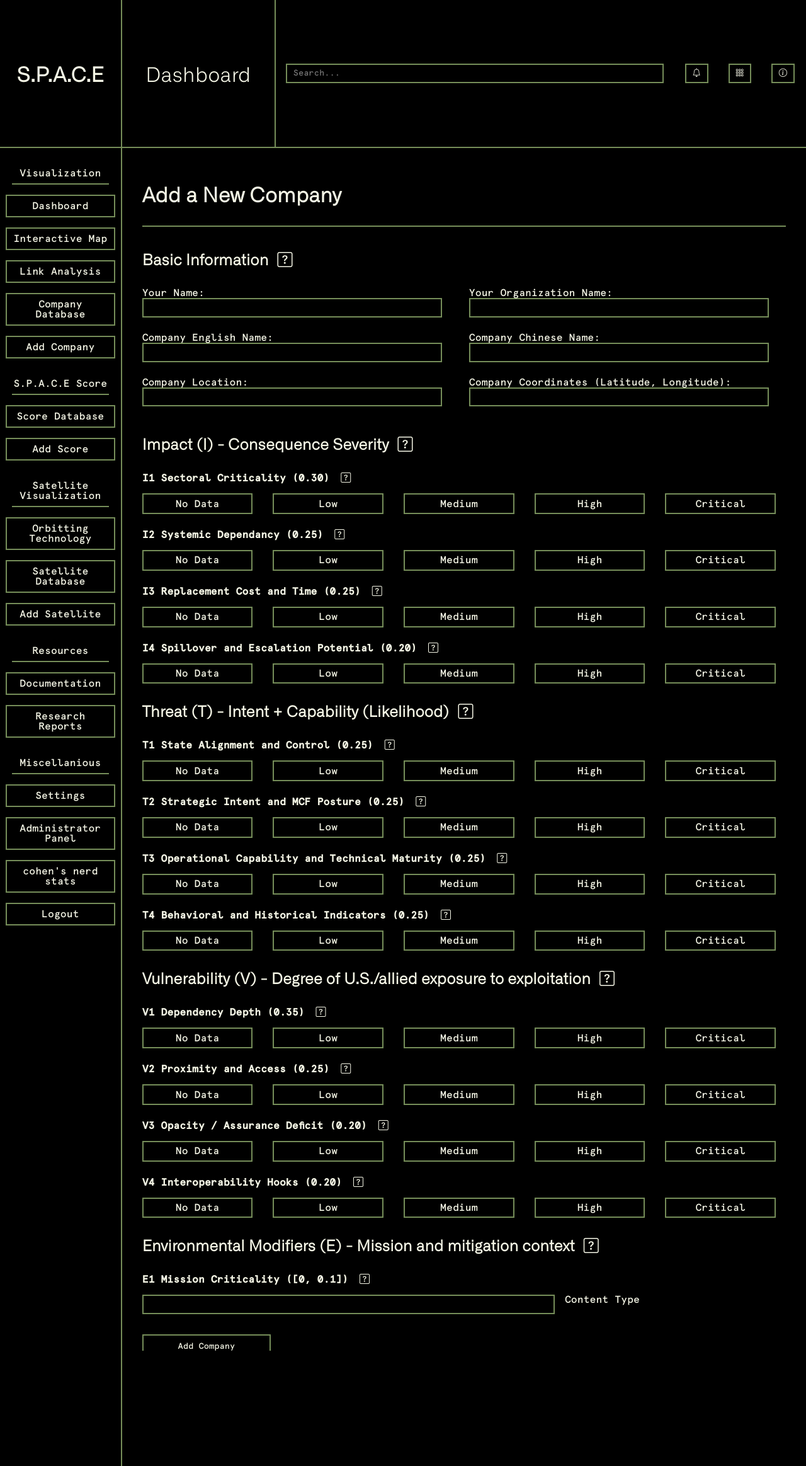
After one commit to Cobo04/FA25-IUB-Diplomacy-Lab, a Flask app: page /add-company in a window 1280 px wide. The commit adds this page. Shown: the whole page at 63% size. Run offline with Flask 2, Linux system fonts and the light colour scheme; the visitor is signed in with stand-in values (Sample User, id 1).

Commit message:
crossover push

```diff
--- a/flaskapp/app.py
+++ b/flaskapp/app.py
@@ -4,9 +4,6 @@ import hashlib
 
 # database requirements
 from flaskapp import database as db
-
-# Visualization requirements
-from flaskapp import vis as vis
 
 
 
@@ -56,6 +53,13 @@ def server_stats():
     else:
         return redirect(url_for('login'))
 
+@app.route("/add-company", methods=["GET", "POST"])
+def add_company():
+    if 'logged_in' in session and session['logged_in']:
+        return render_template("add-company.html")
+    else:
+        return redirect(url_for('login'))
+
 @app.route("/map")
 def map():
     if 'logged_in' in session and session['logged_in']:
--- a/flaskapp/static/css/style.css
+++ b/flaskapp/static/css/style.css
@@ -677,3 +677,128 @@ body.with-preloader{
 .extra-margin {
     margin: 1rem;
 }
+
+.add-company-container {
+    display: flex;
+    flex-direction: column;
+    height: 80%;
+    padding: 1rem;
+    margin: 1rem;
+    overflow-y: scroll;
+}
+
+.add-company-title {
+    font-family: var(--font-a1);
+    color: var(--themeTan);
+    font-size: 2rem;
+    letter-spacing: .01em;
+    margin-bottom: 1rem;
+    /* text-decoration: underline 2px solid var(--themeOlive); */
+}
+
+.add-company-break {
+    border: 1px solid var(--themeOlive);
+    margin: 1rem 0;
+}
+
+.add-user-label {
+    font-family: var(--font-apercu);
+    color: var(--themeTan);
+    font-size: 1rem;
+    margin-bottom: 0.5rem;
+    display: block;
+    width: 50%;
+}
+
+.add-user-input {
+    border: 2px solid var(--themeOlive);
+    background-color: var(--themeBlack);
+    font-family: var(--font-apercu);
+    color: var(--themeTan);
+    padding: 0.4rem 0.6rem;
+    margin-bottom: 1rem;
+    display: block;
+    width: 90%;
+}
+
+.add-company-row {
+    display: flex;
+    flex-direction: row;
+    gap: 1rem;
+}
+
+.add-company-subtitle {
+    font-family: var(--font-a1);
+    color: var(--themeTan);
+    font-size: 1.5rem;
+    letter-spacing: .01em;
+    margin-bottom: 2rem;
+}
+
+.submit-button {
+    border: 2px solid var(--themeOlive);
+    background-color: var(--themeBlack);
+    font-family: var(--font-apercu);
+    color: var(--themeTan);
+    padding: 0.6rem 0.8rem;
+    width: 20%;
+    margin-top: 1rem;
+}
+
+.submit-button:hover {
+    background-color: var(--themeOlive);
+    color: var(--themeBlack);
+    cursor: pointer;
+}
+
+.add-company-info-button {
+    border: none;
+    background: none;
+    color: var(--themeTan);
+    padding: 0;
+    margin-left: 0.5rem;
+}
+
+.add-company-info-button:hover {
+    cursor: pointer;
+    color: var(--themeOlive);
+}
+
+.add-company-sub-subtitle {
+    font-family: var(--font-apercu);
+    color: var(--themeTan);
+    font-size: 1rem;
+    margin-bottom: 1rem;
+}
+
+.radio-label {
+    font-family: var(--font-apercu);
+    color: var(--themeTan);
+    margin-right: 1rem;
+    border: 2px solid var(--themeOlive);
+    padding: 0.4rem 0.6rem;
+    text-align: center;
+    display: inline-block;
+}
+
+.radio-label:hover {
+    background-color: var(--themeOlive);
+    color: var(--themeBlack);
+    cursor: pointer;
+}
+
+input[type="radio"] {
+    display: none;
+}
+
+input[type="radio"]:checked + .radio-label {
+    background-color: var(--themeOlive);
+    color: var(--themeBlack);
+}
+
+.range-value-label {
+    font-family: var(--font-apercu);
+    color: var(--themeTan);
+    margin-left: 1rem;
+    font-size: 0.9rem;
+}
--- /dev/null
+++ b/flaskapp/templates/add-company.html
@@ -0,0 +1,322 @@
+{% extends "dashboard_template.html" %}
+
+{% block title %}Add Company{% endblock %}
+
+{% block dashboard_content %}
+
+<div class="add-company-container">
+    <h1 class="add-company-title">Add a New Company</h1>
+    <hr class="add-company-break">
+    <h2 class="add-company-subtitle">Basic Information <a class="add-company-info-button"><i class="bi bi-question-square"></i></a></h2>
+    <form action="{{ url_for('add_company') }}" class="" method="post">
+        <div class="add-company-row">
+
+            <label for="user-name" class="add-user-label">Your Name:
+                <input type="text" id="user-name" name="user_name" class="add-user-input" required>
+            </label>
+
+            <label for="org-name" class="add-user-label">Your Organization Name:
+                <input type="text" id="org-name" name="org_name" class="add-user-input" required>
+            </label>
+
+        </div>
+
+        <div class="add-company-row">
+
+            <label for="company-english-name" class="add-user-label">Company English Name:
+                <input type="text" id="company-english-name" name="company_english_name" class="add-user-input" required>
+            </label>
+
+            <label for="company-chinese-name" class="add-user-label">Company Chinese Name:
+                <input type="text" id="company-chinese-name" name="company_chinese_name" class="add-user-input" required>
+            </label>
+
+        </div>
+
+        <div class="add-company-row">
+
+            <label for="Company Location (MAKE THIS A DROPDOWN WITH COUNTRIES)" class="add-user-label">Company Location:
+                <input type="text" id="company-location" name="company_location" class="add-user-input" required>
+            </label>
+
+            <label for="company-coordinates" class="add-user-label">Company Coordinates (Latitude, Longitude):
+                <input type="text" id="company-coordinates" name="company_coordinates" class="add-user-input" required>
+            </label>
+
+        </div>
+
+        <h2 class="add-company-subtitle">Impact (I) - Consequence Severity <a class="add-company-info-button"><i class="bi bi-question-square"></i></a></h2>
+
+        <h3 class="add-company-sub-subtitle">I1 Sectoral Criticality (0.30) <a class="add-company-info-button"><i class="bi bi-question-square"></i></a></h3>
+
+        <div class="add-company-row">
+
+            <input type="radio" id="i1-none" name="i1_sectoral_criticality" value="None" required>
+            <label for="i1-none" class="add-user-label radio-label">No Data</label>
+
+            <input type="radio" id="i1-low" name="i1_sectoral_criticality" value="Low" required>
+            <label for="i1-low" class="add-user-label radio-label">Low</label>
+
+            <input type="radio" id="i1-medium" name="i1_sectoral_criticality" value="Medium" required>
+            <label for="i1-medium" class="add-user-label radio-label">Medium</label>
+
+            <input type="radio" id="i1-high" name="i1_sectoral_criticality" value="High" required>
+            <label for="i1-high" class="add-user-label radio-label">High</label>
+
+            <input type="radio" id="i1-critical" name="i1_sectoral_criticality" value="Critical" required>
+            <label for="i1-critical" class="add-user-label radio-label">Critical</label>
+
+        </div>
+
+        <h3 class="add-company-sub-subtitle">I2 Systemic Dependancy (0.25) <a class="add-company-info-button"><i class="bi bi-question-square"></i></a></h3>
+
+        <div class="add-company-row">
+
+            <input type="radio" id="i2-none" name="i2_systemic_dependancy" value="None" required>
+            <label for="i2-none" class="add-user-label radio-label">No Data</label>
+
+            <input type="radio" id="i2-low" name="i2_systemic_dependancy" value="Low" required>
+            <label for="i2-low" class="add-user-label radio-label">Low</label>
+
+            <input type="radio" id="i2-medium" name="i2_systemic_dependancy" value="Medium" required>
+            <label for="i2-medium" class="add-user-label radio-label">Medium</label>
+
+            <input type="radio" id="i2-high" name="i2_systemic_dependancy" value="High" required>
+            <label for="i2-high" class="add-user-label radio-label">High</label>
+
+            <input type="radio" id="i2-critical" name="i2_systemic_dependancy" value="Critical" required>
+            <label for="i2-critical" class="add-user-label radio-label">Critical</label>
+
+        </div>
+
+        <h3 class="add-company-sub-subtitle">I3 Replacement Cost and Time (0.25) <a class="add-company-info-button"><i class="bi bi-question-square"></i></a></h3>
+
+        <div class="add-company-row">
+
+            <input type="radio" id="i3-none" name="i3_replacement_cost_and_time" value="None" required>
+            <label for="i3-none" class="add-user-label radio-label">No Data</label>
+
+            <input type="radio" id="i3-low" name="i3_replacement_cost_and_time" value="Low" required>
+            <label for="i3-low" class="add-user-label radio-label">Low</label>
+
+            <input type="radio" id="i3-medium" name="i3_replacement_cost_and_time" value="Medium" required>
+            <label for="i3-medium" class="add-user-label radio-label">Medium</label>
+
+            <input type="radio" id="i3-high" name="i3_replacement_cost_and_time" value="High" required>
+            <label for="i3-high" class="add-user-label radio-label">High</label>
+
+            <input type="radio" id="i3-critical" name="i3_replacement_cost_and_time" value="Critical" required>
+            <label for="i3-critical" class="add-user-label radio-label">Critical</label>
+
+        </div>
+
+        <h3 class="add-company-sub-subtitle">I4 Spillover and Escalation Potential (0.20) <a class="add-company-info-button"><i class="bi bi-question-square"></i></a></h3>
+
+        <div class="add-company-row">
+
+            <input type="radio" id="i4-none" name="i4_spillover_and_escalation_potential" value="None" required>
+            <label for="i4-none" class="add-user-label radio-label">No Data</label>
+
+            <input type="radio" id="i4-low" name="i4_spillover_and_escalation_potential" value="Low" required>
+            <label for="i4-low" class="add-user-label radio-label">Low</label>
+
+            <input type="radio" id="i4-medium" name="i4_spillover_and_escalation_potential" value="Medium" required>
+            <label for="i4-medium" class="add-user-label radio-label">Medium</label>
+
+            <input type="radio" id="i4-high" name="i4_spillover_and_escalation_potential" value="High" required>
+            <label for="i4-high" class="add-user-label radio-label">High</label>
+
+            <input type="radio" id="i4-critical" name="i4_spillover_and_escalation_potential" value="Critical" required>
+            <label for="i4-critical" class="add-user-label radio-label">Critical</label>
+
+        </div>
+
+        <h2 class="add-company-subtitle">Threat (T) - Intent + Capability (Likelihood) <a class="add-company-info-button"><i class="bi bi-question-square"></i></a></h2>
+
+        <h3 class="add-company-sub-subtitle">T1 State Alignment and Control (0.25) <a class="add-company-info-button"><i class="bi bi-question-square"></i></a></h3>
+
+        <div class="add-company-row">
+
+            <input type="radio" id="t1-none" name="t1_state_alignment_and_control" value="None" required>
+            <label for="t1-none" class="add-user-label radio-label">No Data</label>
+
+            <input type="radio" id="t1-low" name="t1_state_alignment_and_control" value="Low" required>
+            <label for="t1-low" class="add-user-label radio-label">Low</label>
+
+            <input type="radio" id="t1-medium" name="t1_state_alignment_and_control" value="Medium" required>
+            <label for="t1-medium" class="add-user-label radio-label">Medium</label>
+
+            <input type="radio" id="t1-high" name="t1_state_alignment_and_control" value="High" required>
+            <label for="t1-high" class="add-user-label radio-label">High</label>
+
+            <input type="radio" id="t1-critical" name="t1_state_alignment_and_control" value="Critical" required>
+            <label for="t1-critical" class="add-user-label radio-label">Critical</label>
+
+        </div>
+
+        <h3 class="add-company-sub-subtitle">T2 Strategic Intent and MCF Posture (0.25) <a class="add-company-info-button"><i class="bi bi-question-square"></i></a></h3>
+
+        <div class="add-company-row">
+
+            <input type="radio" id="t2-none" name="t2_strategic_intent_and_mcf_posture" value="None" required>
+            <label for="t2-none" class="add-user-label radio-label">No Data</label>
+
+            <input type="radio" id="t2-low" name="t2_strategic_intent_and_mcf_posture" value="Low" required>
+            <label for="t2-low" class="add-user-label radio-label">Low</label>
+
+            <input type="radio" id="t2-medium" name="t2_strategic_intent_and_mcf_posture" value="Medium" required>
+            <label for="t2-medium" class="add-user-label radio-label">Medium</label>
+
+            <input type="radio" id="t2-high" name="t2_strategic_intent_and_mcf_posture" value="High" required>
+            <label for="t2-high" class="add-user-label radio-label">High</label>
+
+            <input type="radio" id="t2-critical" name="t2_strategic_intent_and_mcf_posture" value="Critical" required>
+            <label for="t2-critical" class="add-user-label radio-label">Critical</label>
+
+        </div>
+
+        <h3 class="add-company-sub-subtitle">T3 Operational Capability and Technical Maturity (0.25) <a class="add-company-info-button"><i class="bi bi-question-square"></i></a></h3>
+
+        <div class="add-company-row">
+
+            <input type="radio" id="t3-none" name="t3_operational_capability_and_technical_maturity" value="None" required>
+            <label for="t3-none" class="add-user-label radio-label">No Data</label>
+
+            <input type="radio" id="t3-low" name="t3_operational_capability_and_technical_maturity" value="Low" required>
+            <label for="t3-low" class="add-user-label radio-label">Low</label>
+
+            <input type="radio" id="t3-medium" name="t3_operational_capability_and_technical_maturity" value="Medium" required>
+            <label for="t3-medium" class="add-user-label radio-label">Medium</label>
+
+            <input type="radio" id="t3-high" name="t3_operational_capability_and_technical_maturity" value="High" required>
+            <label for="t3-high" class="add-user-label radio-label">High</label>
+
+            <input type="radio" id="t3-critical" name="t3_operational_capability_and_technical_maturity" value="Critical" required>
+            <label for="t3-critical" class="add-user-label radio-label">Critical</label>
+
+        </div>
+
+        <h3 class="add-company-sub-subtitle">T4 Behavioral and Historical Indicators (0.25) <a class="add-company-info-button"><i class="bi bi-question-square"></i></a></h3>
+
+        <div class="add-company-row">
+
+            <input type="radio" id="t4-none" name="t4_behavioral_and_historical_indicators" value="None" required>
+            <label for="t4-none" class="add-user-label radio-label">No Data</label>
+
+            <input type="radio" id="t4-low" name="t4_behavioral_and_historical_indicators" value="Low" required>
+            <label for="t4-low" class="add-user-label radio-label">Low</label>
+
+            <input type="radio" id="t4-medium" name="t4_behavioral_and_historical_indicators" value="Medium" required>
+            <label for="t4-medium" class="add-user-label radio-label">Medium</label>
+
+            <input type="radio" id="t4-high" name="t4_behavioral_and_historical_indicators" value="High" required>
+            <label for="t4-high" class="add-user-label radio-label">High</label>
+
+            <input type="radio" id="t4-critical" name="t4_behavioral_and_historical_indicators" value="Critical" required>
+            <label for="t4-critical" class="add-user-label radio-label">Critical</label>
+
+        </div>
+
+        <h2 class="add-company-subtitle">Vulnerability (V) - Degree of U.S./allied exposure to exploitation <a class="add-company-info-button"><i class="bi bi-question-square"></i></a></h2>
+
+        <h3 class="add-company-sub-subtitle">V1 Dependency Depth (0.35) <a class="add-company-info-button"><i class="bi bi-question-square"></i></a></h3>
+
+        <div class="add-company-row">
+
+            <input type="radio" id="v1-none" name="v1_dependency_depth" value="None" required>
+            <label for="v1-none" class="add-user-label radio-label">No Data</label>
+
+            <input type="radio" id="v1-low" name="v1_dependency_depth" value="Low" required>
+            <label for="v1-low" class="add-user-label radio-label">Low</label>
+
+            <input type="radio" id="v1-medium" name="v1_dependency_depth" value="Medium" required>
+            <label for="v1-medium" class="add-user-label radio-label">Medium</label>
+
+            <input type="radio" id="v1-high" name="v1_dependency_depth" value="High" required>
+            <label for="v1-high" class="add-user-label radio-label">High</label>
+
+            <input type="radio" id="v1-critical" name="v1_dependency_depth" value="Critical" required>
+            <label for="v1-critical" class="add-user-label radio-label">Critical</label>
+
+        </div>
+
+        <h3 class="add-company-sub-subtitle">V2 Proximity and Access (0.25) <a class="add-company-info-button"><i class="bi bi-question-square"></i></a></h3>
+
+        <div class="add-company-row">
+
+            <input type="radio" id="v2-none" name="v2_proximity_and_access" value="None" required>
+            <label for="v2-none" class="add-user-label radio-label">No Data</label>
+
+            <input type="radio" id="v2-low" name="v2_proximity_and_access" value="Low" required>
+            <label for="v2-low" class="add-user-label radio-label">Low</label>
+
+            <input type="radio" id="v2-medium" name="v2_proximity_and_access" value="Medium" required>
+            <label for="v2-medium" class="add-user-label radio-label">Medium</label>
+
+            <input type="radio" id="v2-high" name="v2_proximity_and_access" value="High" required>
+            <label for="v2-high" class="add-user-label radio-label">High</label>
+
+            <input type="radio" id="v2-critical" name="v2_proximity_and_access" value="Critical" required>
+            <label for="v2-critical" class="add-user-label radio-label">Critical</label>
+
+        </div>
+
+        <h3 class="add-company-sub-subtitle">V3 Opacity / Assurance Deficit (0.20) <a class="add-company-info-button"><i class="bi bi-question-square"></i></a></h3>
+
+        <div class="add-company-row">
+
+            <input type="radio" id="v3-none" name="v3_opacity_and_assurance_deficit" value="None" required>
+            <label for="v3-none" class="add-user-label radio-label">No Data</label>
+
+            <input type="radio" id="v3-low" name="v3_opacity_and_assurance_deficit" value="Low" required>
+            <label for="v3-low" class="add-user-label radio-label">Low</label>
+
+            <input type="radio" id="v3-medium" name="v3_opacity_and_assurance_deficit" value="Medium" required>
+            <label for="v3-medium" class="add-user-label radio-label">Medium</label>
+
+            <input type="radio" id="v3-high" name="v3_opacity_and_assurance_deficit" value="High" required>
+            <label for="v3-high" class="add-user-label radio-label">High</label>
+
+            <input type="radio" id="v3-critical" name="v3_opacity_and_assurance_deficit" value="Critical" required>
+            <label for="v3-critical" class="add-user-label radio-label">Critical</label>
+
+        </div>
+
+        <h3 class="add-company-sub-subtitle">V4 Interoperability Hooks (0.20) <a class="add-company-info-button"><i class="bi bi-question-square"></i></a></h3>
+
+        <div class="add-company-row">
+
+            <input type="radio" id="v4-none" name="v4_interoperability_hooks" value="None" required>
+            <label for="v4-none" class="add-user-label radio-label">No Data</label>
+
+            <input type="radio" id="v4-low" name="v4_interoperability_hooks" value="Low" required>
+            <label for="v4-low" class="add-user-label radio-label">Low</label>
+
+            <input type="radio" id="v4-medium" name="v4_interoperability_hooks" value="Medium" required>
+            <label for="v4-medium" class="add-user-label radio-label">Medium</label>
+
+            <input type="radio" id="v4-high" name="v4_interoperability_hooks" value="High" required>
+            <label for="v4-high" class="add-user-label radio-label">High</label>
+
+            <input type="radio" id="v4-critical" name="v4_interoperability_hooks" value="Critical" required>
+            <label for="v4-critical" class="add-user-label radio-label">Critical</label>
+
+        </div>
+
+        <h2 class="add-company-subtitle">Environmental Modifiers (E) - Mission and mitigation context <a class="add-company-info-button"><i class="bi bi-question-square"></i></a></h2>
+
+        <h3 class="add-company-sub-subtitle">E1 Mission Criticality ([0, 0.1]) <a class="add-company-info-button"><i class="bi bi-question-square"></i></a></h3>
+
+        <div class="add-company-row">
+
+            <input type="text" id="e1-mission-criticality-content-type" name="e1_mission_criticality_content_type" class="add-user-input" required>
+            <label for="e1-mission-criticality-content-type" class="add-user-label">Content Type</label>
+
+        </div>
+
+        <button type="submit" class="submit-button">Add Company</button>
+    </form>
+</div>
+
+
+{% endblock %}
--- a/flaskapp/templates/dashboard_template.html
+++ b/flaskapp/templates/dashboard_template.html
@@ -17,7 +17,7 @@
             <a href="{{ url_for('map') }}" class="sidebarLink">Interactive Map</a>
             <a href="" class="sidebarLink">Link Analysis</a>
             <a href="{{ url_for('companies') }}" class="sidebarLink">Company Database</a>
-            <a href="" class="sidebarLink">Add Company</a>
+            <a href="{{ url_for('add_company') }}" class="sidebarLink">Add Company</a>
 
             <div class="sidebarSectionTitle">S.P.A.C.E Score</div>
             <a href="" class="sidebarLink">Score Database</a>
--- a/flaskapp/vis.py
+++ /dev/null
@@ -1,3 +0,0 @@
-import matplotlib.pyplot as plt
-import io
-import base64
```
Also changed, not shown: flaskapp/database.py (+0 -40 lines).
